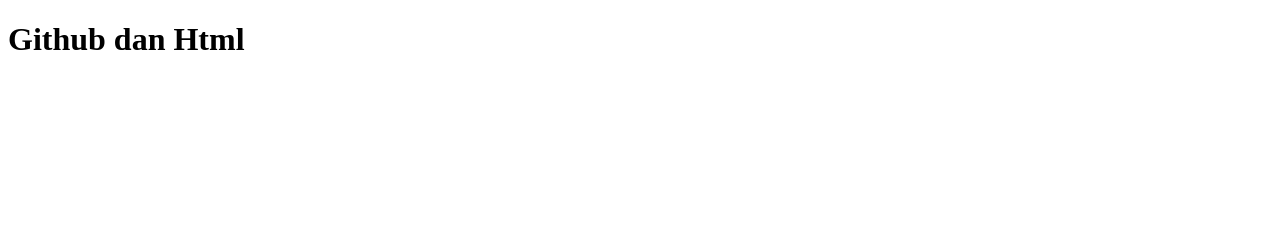
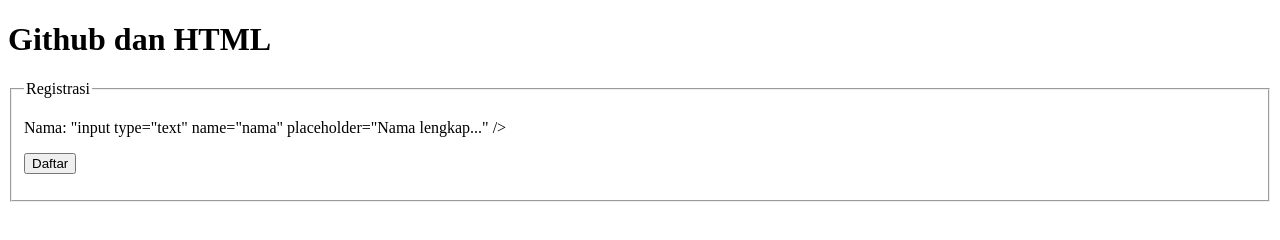
Before and after one commit to EllisyiaStevanie/PTS-GENAP, a plain HTML site: page Index.html in a window 1280 px wide. Drawn offline with Linux system fonts and the light colour scheme.

Commit message:
tambah form contact.php, fieldset dan legend, input nama dan tombol submit

```diff
--- a/Index.html
+++ b/Index.html
@@ -1,9 +1,20 @@
 <!DOCTYPE html>
 <html>
-  <head>
-    <title>Github dan Html</title>
-  </head>
-  <body>
-    <h1>Github dan Html</h1>
-  </body>
+<head>
+<title>github dan html</title>
+</head>
+<body>
+<h1>Github dan HTML</h1>
+<form action="contact.php" method="POST">
+<fieldset>
+<legend>Registrasi</legend>
+<p>
+<label>Nama:</label>
+"input type="text" name="nama" placeholder="Nama lengkap..." />
+<p>
+<input type="submit" name="submit" value="Daftar" />
+</p>
+</fieldset>
+</form>
+</body>
 </html>
```
